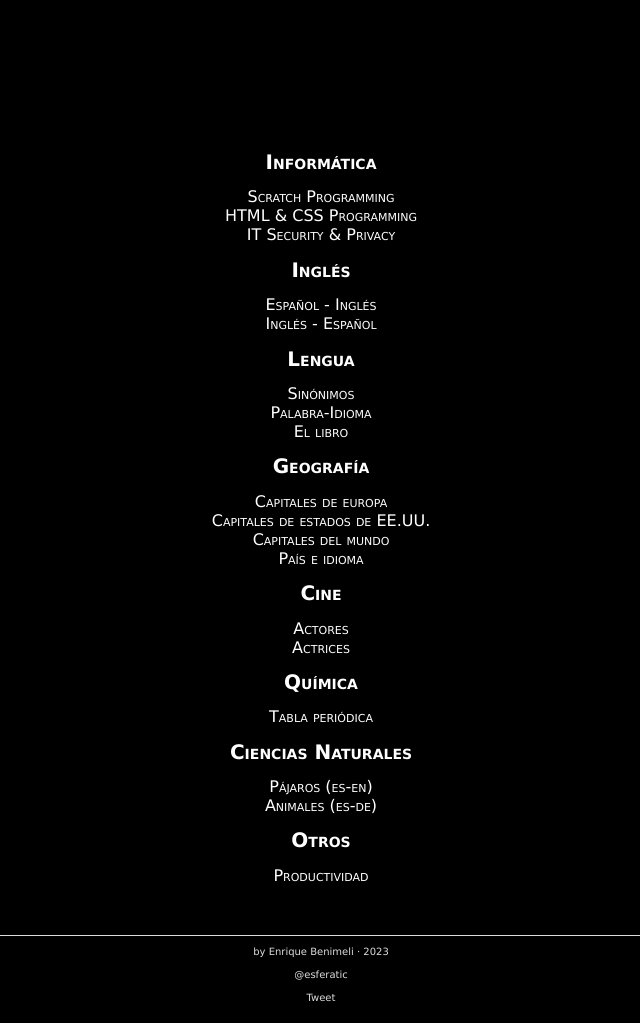
After one commit to ebenimeli/Shuffled, a PHP site: page /topics.html in a window 1280 px wide. The commit adds this page. Shown: the whole page, without its empty margins (319-959 px from the left). Run offline with PHP 8.4, Linux system fonts and the light colour scheme; some libraries are stand-ins or nearby versions.

Commit message:
Link to topics added

```diff
--- a/css/style.css
+++ b/css/style.css
@@ -151,3 +151,38 @@ div#playagain div a {
     text-decoration: none;
 
 }
+
+#topics-menu {
+    font-family: Verdana, Geneva, Tahoma, sans-serif;
+    font-size: 16px;
+    text-align: center;
+    color: white;
+    margin-bottom: 50px;
+}
+
+#topics-menu a {
+    text-decoration: none;
+    color: white;
+}
+
+#topics {
+    font-family: Verdana, Geneva, Tahoma, sans-serif;
+    text-align: center;
+    color: white;
+    margin-bottom: 50px;
+}
+
+#topics h1 {
+    font-size: 20px;
+    font-variant: small-caps;
+    text-decoration: none;
+    color: white;
+}
+
+#topics a {
+    font-size: 16px;
+    font-variant: small-caps;
+    text-decoration: none;
+    color: white;
+    display: block;
+}
--- a/index.php
+++ b/index.php
@@ -63,6 +63,10 @@ for ( var i = 0; i < dictionary.length; i++ ) {
 
 <body onload = 'preloadAudio()'>
 
+<div id="topics-menu">
+    <a href="topics.html">[Temas]</a>
+</div>
+
 <div id = 'num'></div>
 <div id = 'word'></div>
 
--- /dev/null
+++ b/topics.html
@@ -0,0 +1,73 @@
+<!DOCTYPE html>
+<html>
+
+<head>
+    <!-- Google tag (gtag.js) -->
+<script async src="https://www.googletagmanager.com/gtag/js?id=G-RE35635XG0"></script>
+<script>
+  window.dataLayer = window.dataLayer || [];
+  function gtag(){dataLayer.push(arguments);}
+  gtag('js', new Date());
+
+  gtag('config', 'G-RE35635XG0');
+</script>
+<title>Shuffled!</title>
+<link rel = 'stylesheet' type = 'text/css' href = 'css/style.css'>
+<meta charset = 'UTF-8'>
+</head>
+
+<body>
+
+<div id="topics">
+
+    <h1>Informática</h1>
+    <a href="https://www.esferatic.com/shuffled/?topic=scratch">Scratch Programming</a>
+    <a href="https://www.esferatic.com/shuffled/?topic=html">HTML &amp; CSS Programming</a>
+    <a href="https://www.esferatic.com/shuffled/?topic=itsecurity">IT Security &amp; Privacy</a>
+
+    <h1>Inglés</h1>
+    <a href="https://www.esferatic.com/shuffled/?topic=data_2">Español - Inglés</a>
+    <a href="https://www.esferatic.com/shuffled/?topic=imte-spa3">Inglés - Español</a>
+
+    <h1>Lengua</h1>
+    <a href="https://www.esferatic.com/shuffled/?topic=data_8">Sinónimos</a>
+    <a href="https://www.esferatic.com/shuffled/?topic=data_10">Palabra-Idioma</a>
+    <a href="https://www.esferatic.com/shuffled/?topic=libro">El libro</a>
+
+    <h1>Geografía</h1>
+    <a href="https://www.esferatic.com/shuffled/?topic=data_1">Capitales de europa</a>
+    <a href="https://www.esferatic.com/shuffled/?topic=data_3">Capitales de estados de EE.UU.</a>
+    <a href="https://www.esferatic.com/shuffled/?topic=data_4">Capitales del mundo</a>
+    <a href="https://www.esferatic.com/shuffled/?topic=data_9">País e idioma</a>
+
+    <h1>Cine</h1>
+    <a href="https://www.esferatic.com/shuffled/?topic=data_5">Actores</a>
+    <a href="https://www.esferatic.com/shuffled/?topic=data_6">Actrices</a>
+
+    <h1>Química</h1>
+    <a href="https://www.esferatic.com/shuffled/?topic=data_7">Tabla periódica</a>
+
+    <h1>Ciencias Naturales</h1>
+    <a href="https://www.esferatic.com/shuffled/?topic=birds">Pájaros (es-en)</a>
+    <a href="https://www.esferatic.com/shuffled/?topic=animales-es-de">Animales (es-de)</a>
+
+    <h1>Otros</h1>
+    <a href="https://www.esferatic.com/shuffled/?topic=data_12">Productividad</a>
+
+
+
+</div>
+
+<div id = 'credits'>
+<span>by <a href = 'https://www.ebenimeli.org' target = '_blank'>Enrique Benimeli</a> · 2023</span>
+<span>
+    <a href = 'https://twitter.com/esferatic' target = '_blank'>@esferatic</a>
+</span>
+<span>
+    <a href="https://twitter.com/share?ref_src=twsrc%5Etfw" class="twitter-share-button" data-size="large" data-text="Play and learn new words!" data-url="https://www.esferatic.com/shuffled/" data-via="esferatic" data-hashtags="words,game,languages" data-related="enriquebenimeli" data-show-count="false">Tweet</a>
+    <script async src="https://platform.twitter.com/widgets.js" charset="utf-8"></script>
+<script src = 'js/words.js'></script>
+
+</body>
+
+</html>
```
